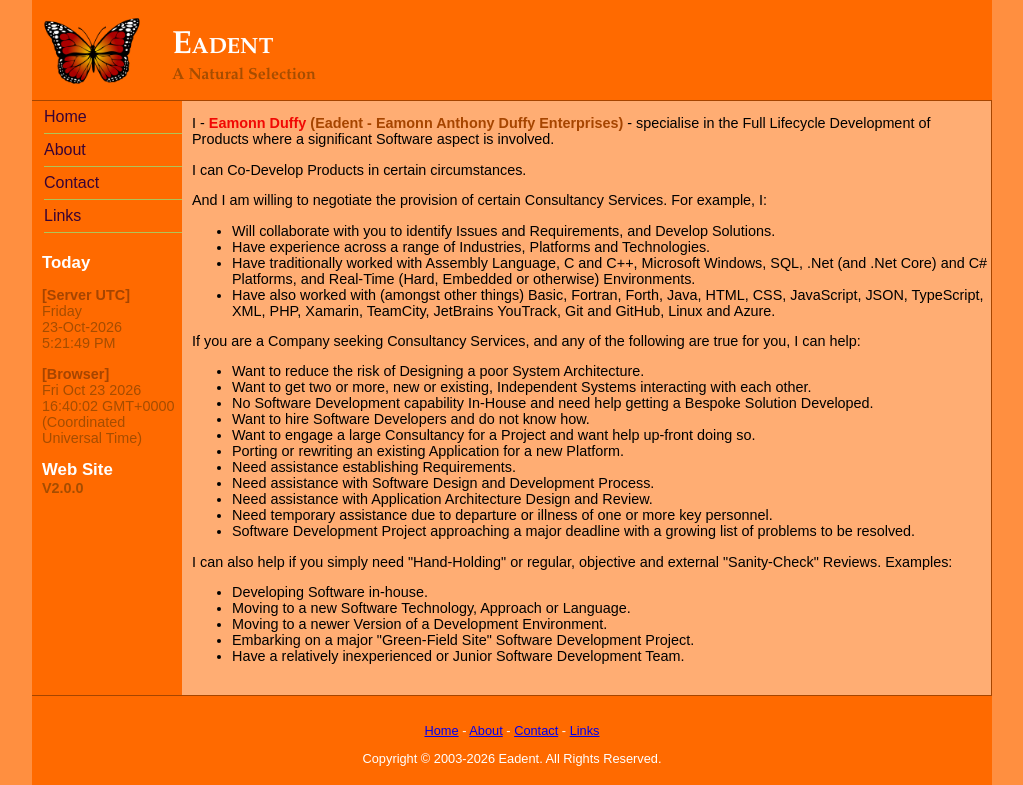
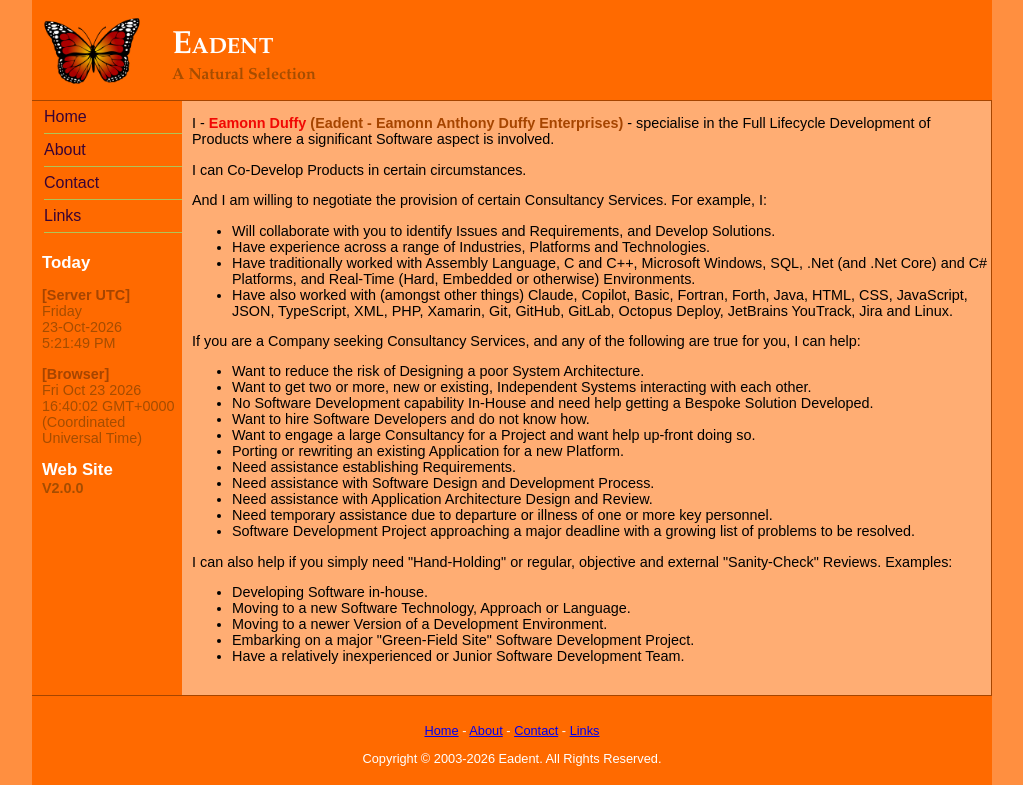
Before and after one commit to Eadent/Eadent, a PHP site: page /Home.php in a window 1280 px wide. Shown: the top 785 px of the page, without its empty margins (128-1151 px from the left). Run offline with PHP 8.4, Linux system fonts and the light colour scheme.

Commit message:
feat: Updated Experience.

```diff
--- a/About.php
+++ b/About.php
@@ -80,7 +80,7 @@
 			Environments.
 		</p>
 		<p>
-			I have also worked with (amongst other things) Basic, Fortran, Forth, Java, HTML, CSS, JavaScript, JSON, TypeScript, XML, PHP, Xamarin, TeamCity, JetBrains YouTrack, Git and GitHub, Linux and Azure.
+			I have also worked with (amongst other things) Claude, Copilot, Basic, Fortran, Forth, Java, HTML, CSS, JavaScript, JSON, TypeScript, XML, PHP, Xamarin, Git, GitHub, GitLab, Octopus Deploy, JetBrains YouTrack, Jira and Linux.
 		</p>
 		<p>
 		<a target="_blank" href="https://www.Eadent.com/EamonnDuffyCV-Long.pdf">Eamonn Duffy's Long CV/R&eacute;sum&eacute; [PDF]</a>
--- a/Home.php
+++ b/Home.php
@@ -75,7 +75,7 @@
 					Environments.
 			</li>
 			<li>
-				Have also worked with (amongst other things) Basic, Fortran, Forth, Java, HTML, CSS, JavaScript, JSON, TypeScript, XML, PHP, Xamarin, TeamCity, JetBrains YouTrack, Git and GitHub, Linux and Azure.
+				Have also worked with (amongst other things) Claude, Copilot, Basic, Fortran, Forth, Java, HTML, CSS, JavaScript, JSON, TypeScript, XML, PHP, Xamarin, Git, GitHub, GitLab, Octopus Deploy, JetBrains YouTrack, Jira and Linux.
 			</li>
             <!--
 			<li>
```
